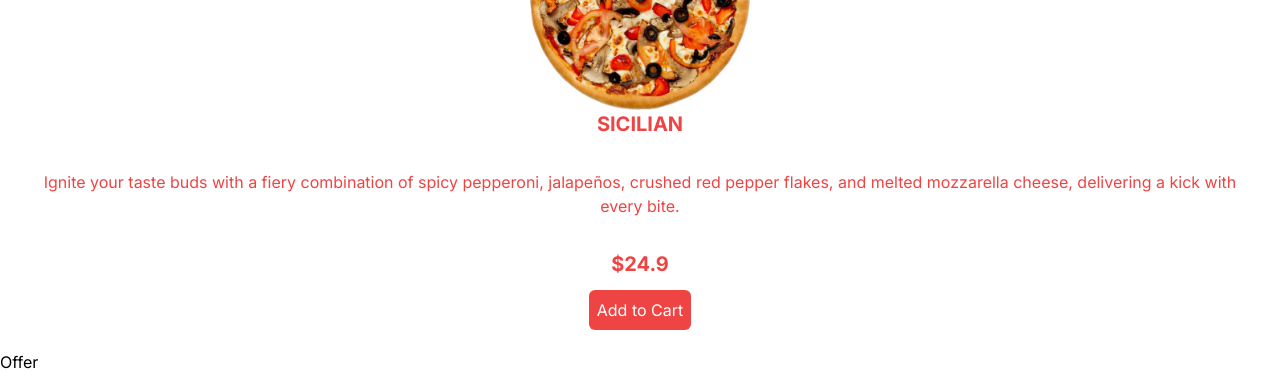
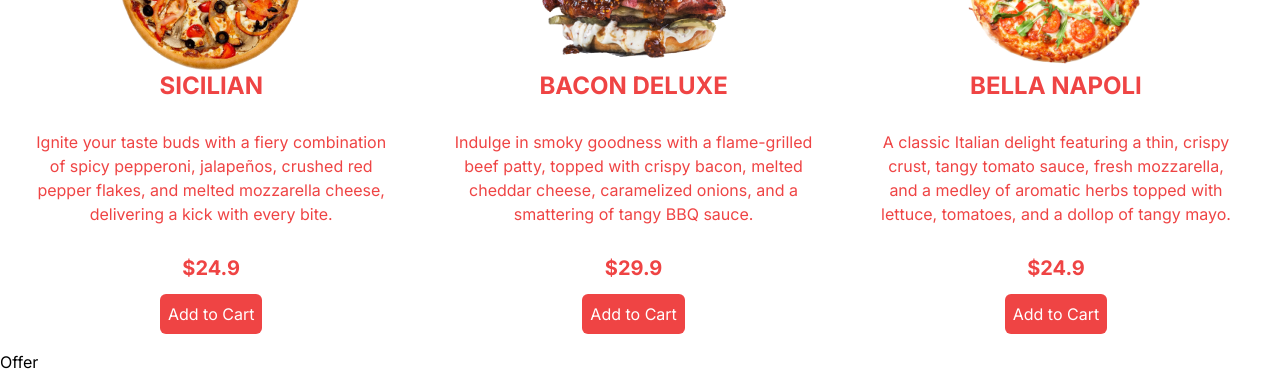
Before and after one commit to samincgs/Massimo, a Next.js app: page / in a window 1280 px wide. Shown: the part 930-1314 px from the top of the page. Built offline with nearby package versions, Linux system fonts and the light colour scheme.

Commit message:
Fully implemented the UI for the featured component for both mobile and desktop users

```diff
--- a/src/components/Featured.tsx
+++ b/src/components/Featured.tsx
@@ -4,14 +4,14 @@
 
 const Featured = () => {
   return (
-    <div className="w-screen overflow-x-scroll text-red-500">
+    <div className=" overflow-x-scroll text-red-500">
       {/* Wrapper */}
-      <div className=" w-max flex">
+      <div className="w-max flex">
         {/* Single Item */}
         {featuredProducts.map((item) => (
           <div
             key={item.id}
-            className="w-screen h-[60vh] flex flex-col items-center justify-around p-4 hover:bg-fuchsia-50 transition-all duration-300"
+            className="w-screen h-[60vh] flex flex-col items-center justify-around p-4 hover:bg-fuchsia-50 transition-all duration-300 md:w-[50vw] xl:w-[33vw] xl:[90vh]"
           >
             {/* Image Container */}
             {item.img && (
@@ -20,9 +20,11 @@
               </div>
             )}
             {/* Text Container */}
-            <div className="flex-1 flex flex-col gap-3 items-center text-center">
-              <h1 className=" text-xl font-bold uppercase">{item.title}</h1>
-              <p className="p-5">{item.desc}</p>
+            <div className="flex-1 flex flex-col gap-3 items-center text-center justify-center">
+              <h1 className=" text-xl font-bold uppercase xl:text-2xl 2xl:text-3xl">
+                {item.title}
+              </h1>
+              <p className="p-4 2xl:p-8">{item.desc}</p>
               <span className=" text-xl font-bold">${item.price}</span>
               <button className="bg-red-500 text-white p-2 rounded-md">
                 Add to Cart
```
